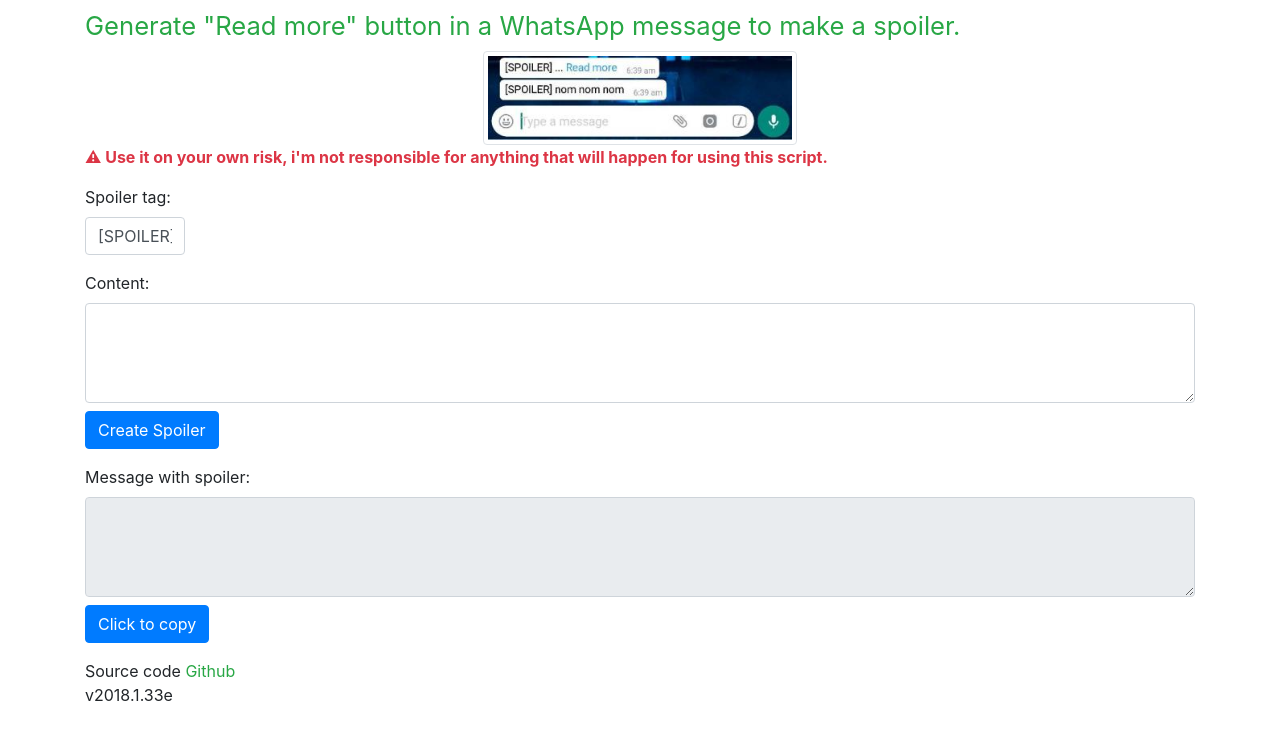
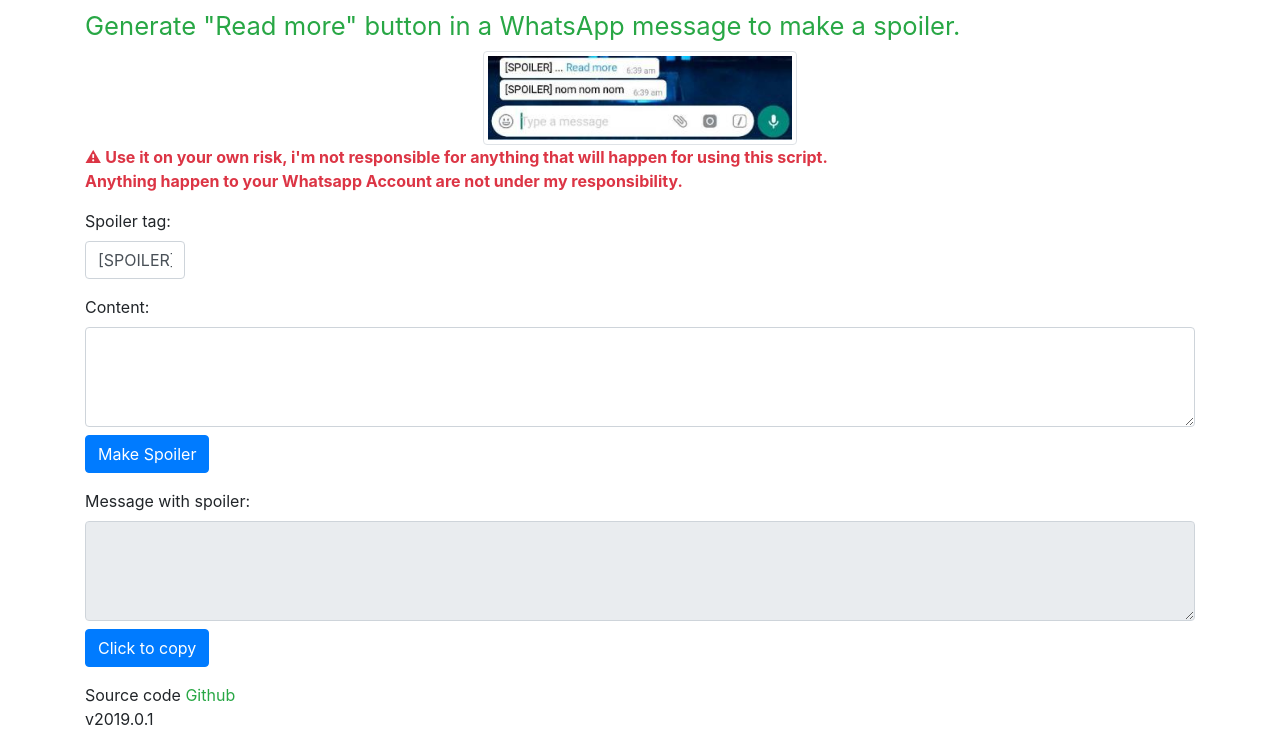
Before and after one commit to mahadi22/spoiler-for-whatsapp, a plain HTML site: page index.html in a window 1280 px wide. Shown: the part 67-814 px from the top of the page. Drawn offline with nearby package versions, Linux system fonts and the light colour scheme.

Commit message:
Update index.html

```diff
--- a/index.html
+++ b/index.html
@@ -29,7 +29,8 @@
   <h2><small class="text-success">Generate &quot;Read more&quot; button in a WhatsApp message to make a spoiler.</small></h2>
   <img src="example.jpg" class="img-thumbnail mx-auto d-block" width="314" height="87">
   <div class="warning">
-    <p class="text-danger"><strong>&#9888; Use it on your own risk, i'm not responsible for anything that will happen for using this script.</strong></p>
+    <p class="text-danger"><strong>&#9888; Use it on your own risk, i'm not responsible for anything that will happen for using this script.<br/>
+    Anything happen to your Whatsapp Account are not under my responsibility.</strong></p>
   </div>
   <div class="form-group">
     <label for="tag">Spoiler tag: </label>
@@ -38,7 +39,7 @@
   <div class="form-group">
     <label for="content">Content: </label>
     <textarea id="content" class="form-control mb-2" style="height: 100px;"></textarea>
-    <button class="btn btn-primary" onclick="createSpoiler()">Create Spoiler</button>
+    <button class="btn btn-primary" onclick="createSpoiler()">Make Spoiler</button>
   </div>
   <div class="form-group">
     <label for="message">Message with spoiler: </label>
@@ -47,7 +48,7 @@
   </div>
   <div class=mt-3>
     <p>Source code <a href="https://github.com/mahadi22/spoiler-for-whatsapp" class="text-success">Github</a><br/>
-    v2018.1.33e</p>
+    v2019.0.1</p>
   </div>
 </div>
 
```
